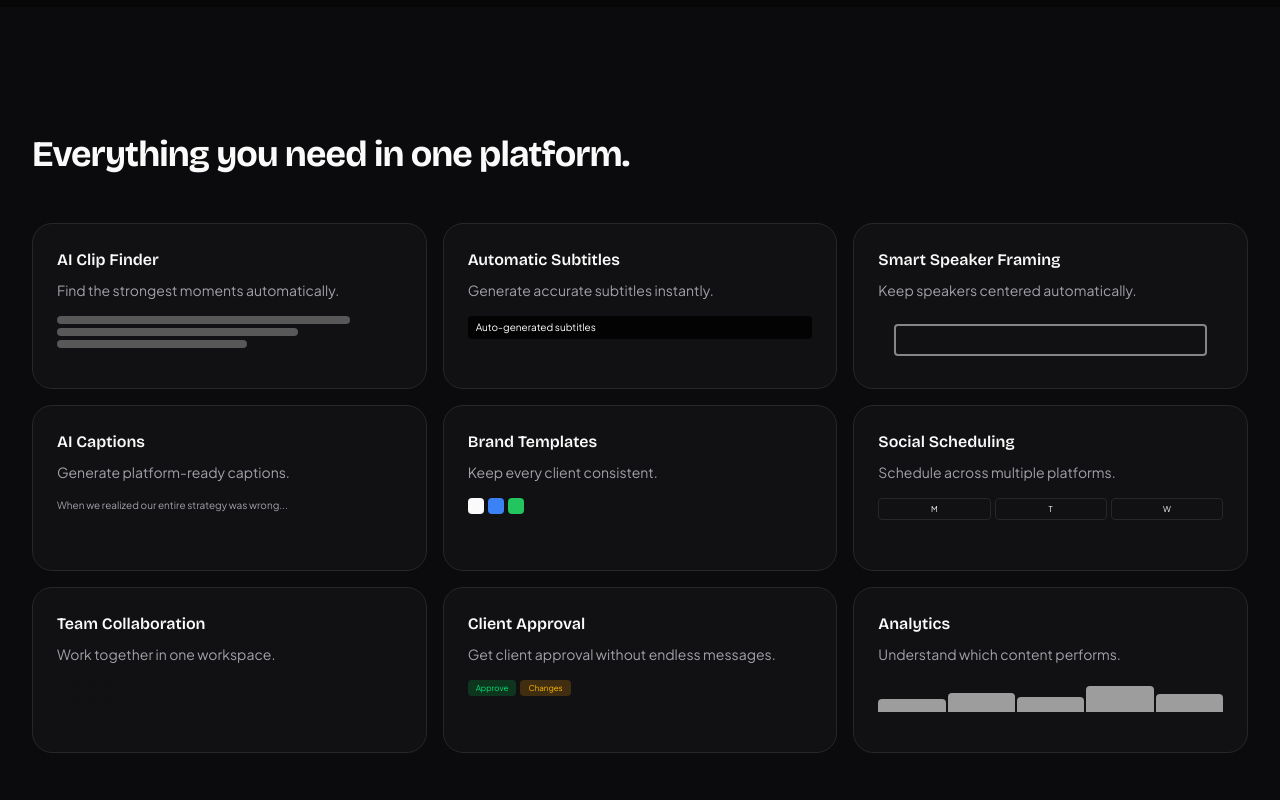
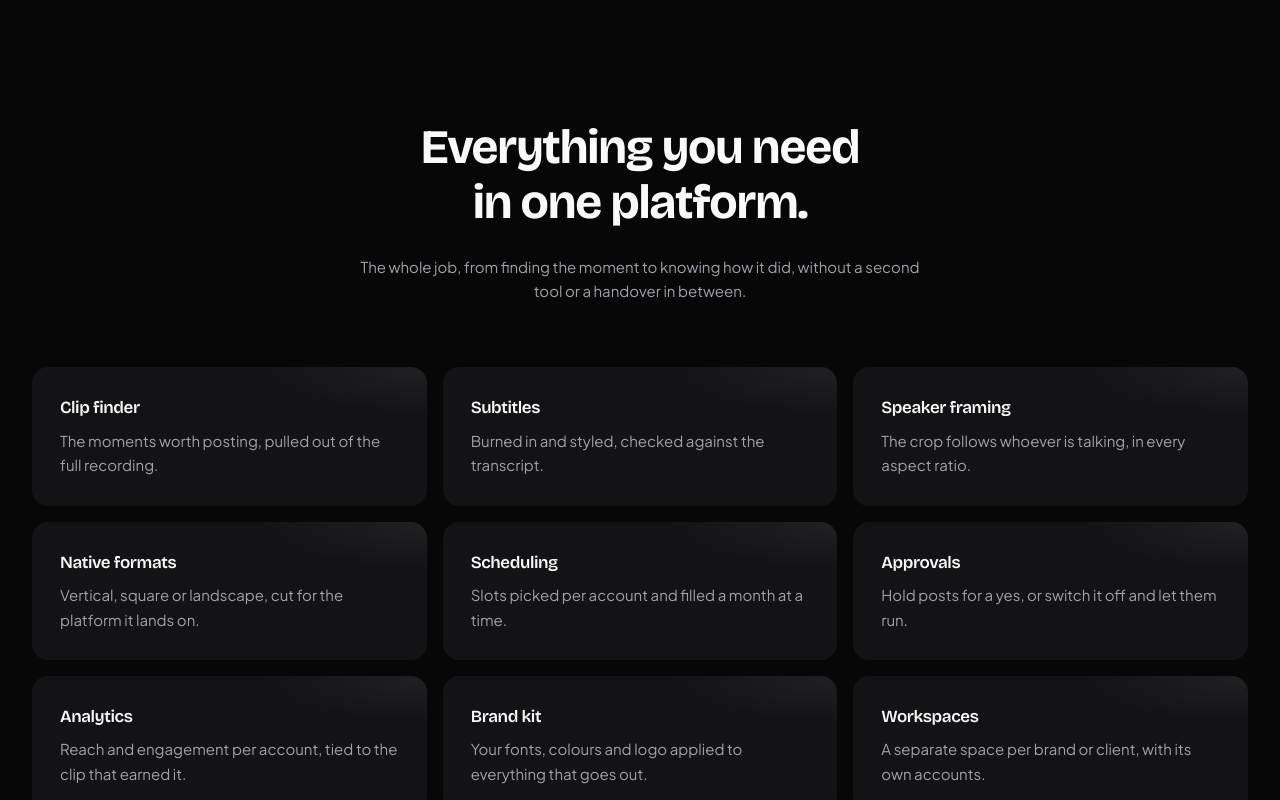
Before and after one commit to Social-Budd/SOCIALBUDD_MARKETING, a Next.js app: page / in a window 1280 px wide. Shown: the part 10640-11440 px from the top of the page. Built offline with nearby package versions, Linux system fonts and the light colour scheme.

Commit message:
feature and vision section completed

```diff
--- a/components/marketing/features-section.tsx
+++ b/components/marketing/features-section.tsx
@@ -1,102 +1,80 @@
-"use client";
-
-import { motion } from "motion/react";
 import { Container } from "@/components/ui/container";
 import { Section } from "@/components/ui/section";
 import { MotionReveal } from "@/components/ui/motion-reveal";
-import { features } from "@/lib/demo-data";
 
-function FeatureDemo({ demo }: { demo: string }) {
-  const demos: Record<string, React.ReactNode> = {
-    "clip-finder": (
-      <div className="space-y-1">
-        {[1, 2, 3].map((i) => (
-          <div key={i} className="h-2 rounded bg-accent/30" style={{ width: `${100 - i * 15}%` }} />
-        ))}
-      </div>
-    ),
-    subtitles: (
-      <div className="rounded bg-black/80 px-2 py-1 text-[10px] text-white">
-        Auto-generated subtitles
-      </div>
-    ),
-    framing: (
-      <div className="relative h-12 rounded bg-muted">
-        <div className="absolute inset-x-4 top-1/2 h-8 -translate-y-1/2 rounded border-2 border-accent/50" />
-      </div>
-    ),
-    captions: (
-      <p className="text-[10px] text-muted-foreground line-clamp-2">
-        When we realized our entire strategy was wrong...
-      </p>
-    ),
-    brand: (
-      <div className="flex gap-1">
-        {["#FAFAFA", "#3B82F6", "#22C55E"].map((c) => (
-          <div key={c} className="h-4 w-4 rounded" style={{ backgroundColor: c }} />
-        ))}
-      </div>
-    ),
-    scheduling: (
-      <div className="grid grid-cols-3 gap-1">
-        {["M", "T", "W"].map((d) => (
-          <div key={d} className="rounded border border-border py-1 text-center text-[8px]">
-            {d}
-          </div>
-        ))}
-      </div>
-    ),
-    team: (
-      <div className="flex -space-x-2">
-        {[1, 2, 3].map((i) => (
-          <div key={i} className="h-6 w-6 rounded-full border-2 border-card bg-muted" />
-        ))}
-      </div>
-    ),
-    approval: (
-      <div className="flex gap-1">
-        <div className="rounded bg-green-500/20 px-2 py-0.5 text-[8px] text-green-400">Approve</div>
-        <div className="rounded bg-amber-500/20 px-2 py-0.5 text-[8px] text-amber-400">Changes</div>
-      </div>
-    ),
-    analytics: (
-      <div className="flex h-8 items-end gap-0.5">
-        {[40, 60, 45, 80, 55].map((h, i) => (
-          <div key={i} className="flex-1 rounded-t bg-accent/60" style={{ height: `${h}%` }} />
-        ))}
-      </div>
-    ),
-  };
+/* -------------------------------------------------------------------------- */
+/*  Surface                                                                    */
+/* -------------------------------------------------------------------------- */
 
-  return <div className="mt-4 h-12">{demos[demo] ?? null}</div>;
-}
+const tile =
+  "relative flex h-full flex-col overflow-hidden rounded-2xl bg-[#131315] p-6 sm:p-7 " +
+  "before:pointer-events-none before:absolute before:inset-0 " +
+  "before:bg-[radial-gradient(60%_50%_at_100%_0%,rgba(255,255,255,0.06),transparent_70%)]";
+
+/* -------------------------------------------------------------------------- */
+/*  The job, in three parts                                                    */
+/* -------------------------------------------------------------------------- */
+
+const groups = [
+  {
+    stage: "Making it",
+    items: [
+      ["Clip finder", "The moments worth posting, pulled out of the full recording."],
+      ["Subtitles", "Burned in and styled, checked against the transcript."],
+      ["Speaker framing", "The crop follows whoever is talking, in every aspect ratio."],
+    ],
+  },
+  {
+    stage: "Sending it",
+    items: [
+      ["Native formats", "Vertical, square or landscape, cut for the platform it lands on."],
+      ["Scheduling", "Slots picked per account and filled a month at a time."],
+      ["Approvals", "Hold posts for a yes, or switch it off and let them run."],
+    ],
+  },
+  {
+    stage: "Knowing it worked",
+    items: [
+      ["Analytics", "Reach and engagement per account, tied to the clip that earned it."],
+      ["Brand kit", "Your fonts, colours and logo applied to everything that goes out."],
+      ["Workspaces", "A separate space per brand or client, with its own accounts."],
+    ],
+  },
+];
+
+/* -------------------------------------------------------------------------- */
+/*  The section                                                                */
+/* -------------------------------------------------------------------------- */
 
 export function FeaturesSection() {
   return (
-    <Section variant="muted">
+    <Section>
       <Container>
         <MotionReveal>
-          <h2 className="text-3xl font-bold tracking-tight md:text-4xl">
+          <h2 className="mx-auto max-w-2xl text-balance text-center text-3xl font-bold leading-[1.15] tracking-tight md:text-4xl lg:text-5xl">
             Everything you need in one platform.
           </h2>
+          <p className="mx-auto mt-5 max-w-xl text-center text-[15px] leading-relaxed text-muted-foreground md:mt-6">
+            The whole job, from finding the moment to knowing how it did, without a second
+            tool or a handover in between.
+          </p>
         </MotionReveal>
 
-        <div className="mt-12 grid gap-4 sm:grid-cols-2 lg:grid-cols-3">
-          {features.map((feature, i) => (
-            <motion.div
-              key={feature.title}
-              initial={{ opacity: 0, y: 16 }}
-              whileInView={{ opacity: 1, y: 0 }}
-              viewport={{ once: true }}
-              transition={{ delay: i * 0.05 }}
-              whileHover={{ y: -4 }}
-              className="rounded-xl border border-border bg-card p-6 transition-shadow hover:shadow-soft"
-            >
-              <h3 className="font-semibold">{feature.title}</h3>
-              <p className="mt-2 text-sm text-muted-foreground">{feature.description}</p>
-              <FeatureDemo demo={feature.demo} />
-            </motion.div>
-          ))}
+        <div className="mt-12 grid gap-4 md:mt-16 sm:grid-cols-2 lg:grid-cols-3">
+          {groups.flatMap(({ items }) =>
+            items.map(([name, body], i) => (
+              <MotionReveal key={name} delay={i * 0.05}>
+                <div className={tile}>
+                  <h3 className="relative text-[17px] font-semibold tracking-tight">
+                    {name}
+                  </h3>
+                  <p className="relative mt-2 text-[15px] leading-relaxed text-muted-foreground">
+                    {body}
+                  </p>
+                </div>
+              </MotionReveal>
+            ))
+          )}
         </div>
       </Container>
     </Section>
--- a/components/marketing/vision-section.tsx
+++ b/components/marketing/vision-section.tsx
@@ -53,10 +53,10 @@ export function VisionSection() {
           {learns.map(({ title, body }, i) => (
             <MotionReveal key={title} delay={i * 0.07}>
               <div className={tile}>
-                <p className="relative text-[2rem] font-light leading-none tracking-[-0.03em]">
+                <h3 className="relative text-[17px] font-semibold tracking-tight">
                   {title}
-                </p>
-                <p className="relative mt-4 text-[15px] leading-relaxed text-muted-foreground">
+                </h3>
+                <p className="relative mt-2 text-[15px] leading-relaxed text-muted-foreground">
                   {body}
                 </p>
               </div>
```
